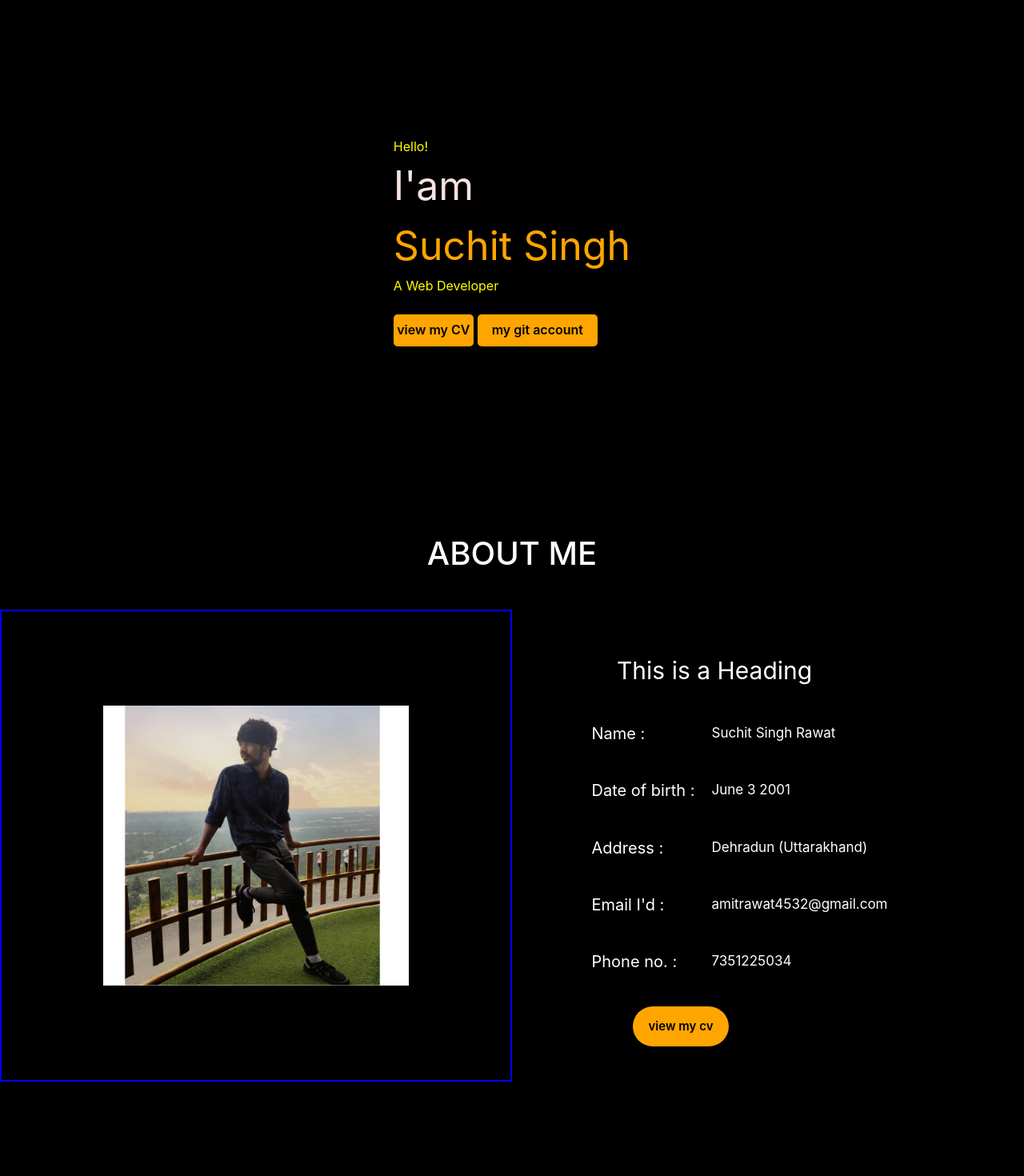
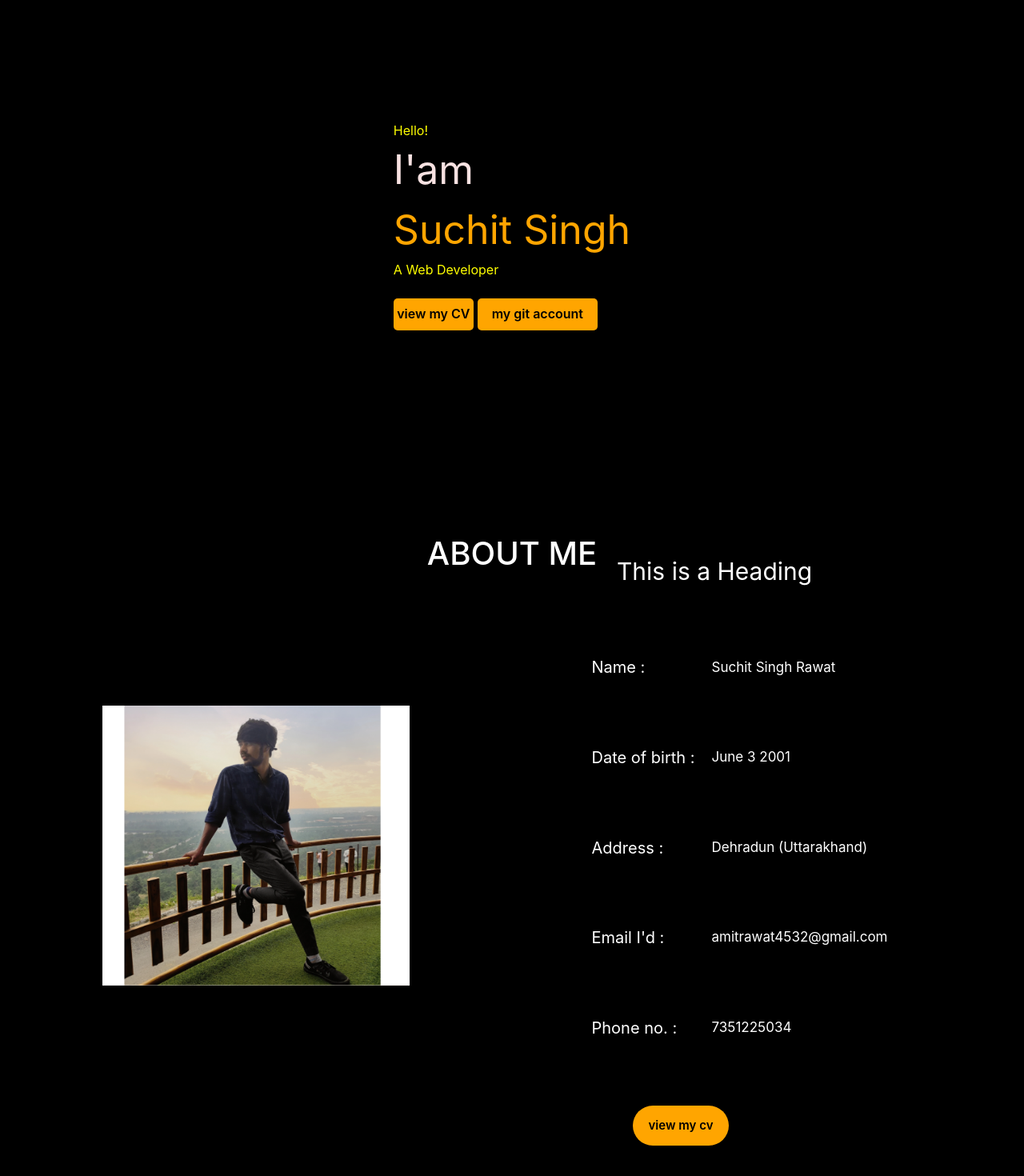
Before and after one commit to Amitrawat4532/portfolio, a Next.js app: page / in a window 1280 px wide. Shown: the part 178-1648 px from the top of the page at 80% size. Built offline with nearby package versions, Linux system fonts and the light colour scheme.

Commit message:
fix gap between component

```diff
--- a/Component/Aboutpage.js
+++ b/Component/Aboutpage.js
@@ -18,12 +18,11 @@ const Aboutpage = () => {
         <Flex
           justifyContent="center"
           width={["100%", "100%", "50%", "50%"]}
-          border="2px solid blue"
-          height={["200px", "250px", "590px", "590px"]}
+          height={["250px", "250px", "590px", "590px"]}
         >
           <Image
             src="./Images/amit.png"
-            height={["150px", "200px", "300px", "350px"]}
+            height={["200px", "200px", "300px", "350px"]}
             width={["60%", "60%", "60%", "60%"]}
             alignSelf="center"
             margin="auto"
@@ -35,7 +34,7 @@ const Aboutpage = () => {
         <Flex
           flex="1"
           flexDirection="column"
-          gap="7%"
+          gap="14%"
           justifyContent="center"
           margin="5px"
           alignItems="Center"
@@ -149,9 +148,9 @@ const Aboutpage = () => {
               color="black"
               bgColor="orange"
               borderRadius="30px"
-              width={["75px", "80px", "120px", "120px"]}
-              height={["38px", "40px", "50px", "50px"]}
-              fontSize={["12px", "12px", "14px", "15px"]}
+              width={["80px", "80px", "120px", "120px"]}
+              height={["45px", "40px", "50px", "50px"]}
+              fontSize={["14px", "14px", "15px", "15px"]}
             >
               view my cv
             </Button>
--- a/Component/Homepage.js
+++ b/Component/Homepage.js
@@ -13,7 +13,7 @@ const Homepage = () => {
         alignItems="center"
         // position="relative"
 
-        pt="120px"
+        pt="80px"
       >
         {/* Detail container */}
         <Flex
```
